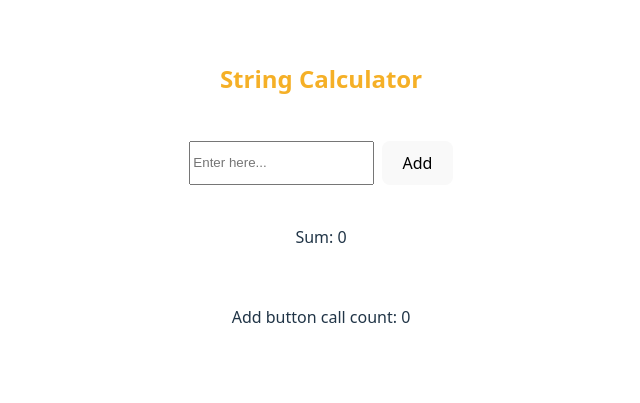
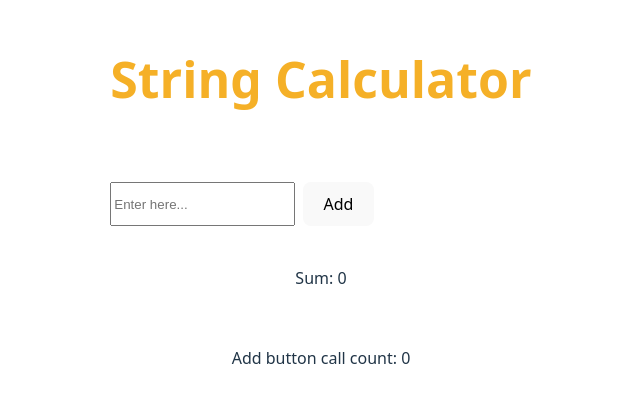
Before and after one commit to Anuja0109/Incubyte-Test, a React (Vite) app: page / in a window 1280 px wide. Shown: the part 177-580 px from the top of the page, without its empty margins (319-959 px from the left). Built offline with nearby package versions, Linux system fonts and the light colour scheme.

Commit message:
Update App.css

```diff
--- a/src/App.css
+++ b/src/App.css
@@ -22,7 +22,7 @@
   padding: 24px;
 }
 .sc-container .heading {
-  font-size: 50;
+  font-size: 50px;
   color: #f5b027;
 }
 .sc-container .calculator-sec {
```
